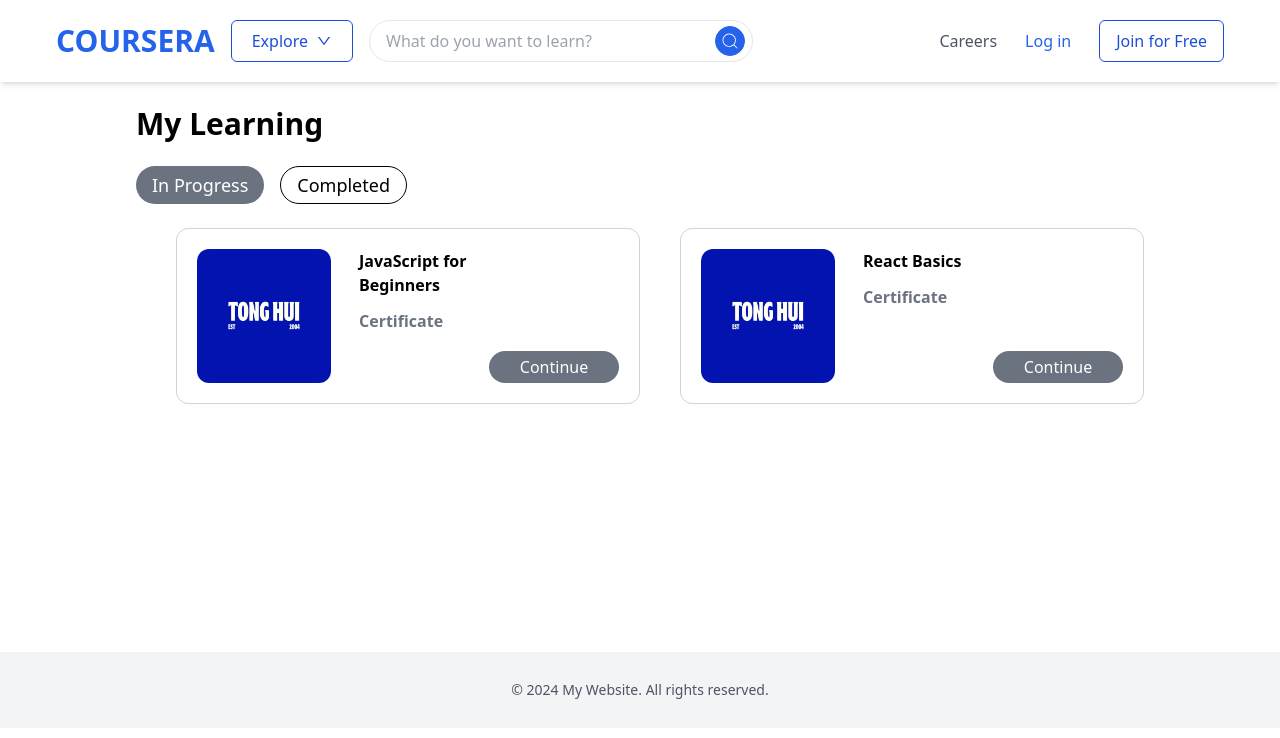
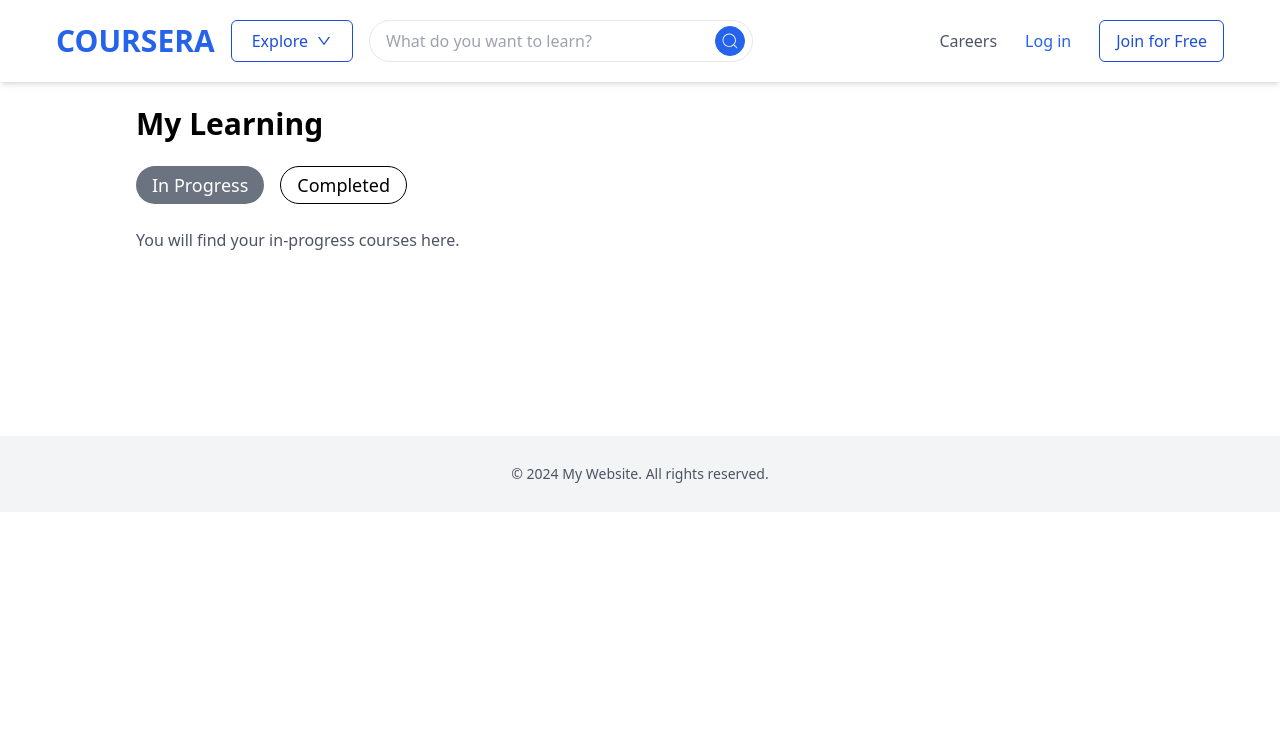
Before and after one commit to giahao1411/coursera-clone-ui, a React (Vite) app: page /my-learning in a window 1280 px wide. Shown: the top 738 px of the page. Built offline with nearby package versions, Linux system fonts and the light colour scheme.

Commit message:
Minor change

```diff
--- a/src/components/Main/Checkout.jsx
+++ b/src/components/Main/Checkout.jsx
@@ -58,7 +58,7 @@ const Checkout = () => {
 
     return (
         <main>
-            <div className="max-w-7xl mx-auto px-6 py-10 grid grid-cols-1 lg:grid-cols-2 gap-10">
+            <div className="mx-auto px-6 py-10 grid grid-cols-1 lg:grid-cols-2 gap-10">
                 {/* Checkout section */}
                 <div>
                     <h1 className="text-3xl font-semibold mb-7">Checkout</h1>
--- a/src/components/Main/MyLearning.jsx
+++ b/src/components/Main/MyLearning.jsx
@@ -1,19 +1,19 @@
 import React, { useState } from "react";
 import { NavLink } from "react-router-dom";
 
-// const inProgressCourses = [];
+const inProgressCourses = [];
 // const completedCourses = [];
 
-const inProgressCourses = [
-    {
-        name: "JavaScript for Beginners",
-        type: "Certificate",
-    },
-    {
-        name: "React Basics",
-        type: "Certificate",
-    },
-];
+// const inProgressCourses = [
+//     {
+//         name: "JavaScript for Beginners",
+//         type: "Certificate",
+//     },
+//     {
+//         name: "React Basics",
+//         type: "Certificate",
+//     },
+// ];
 
 const completedCourses = [
     {
```
